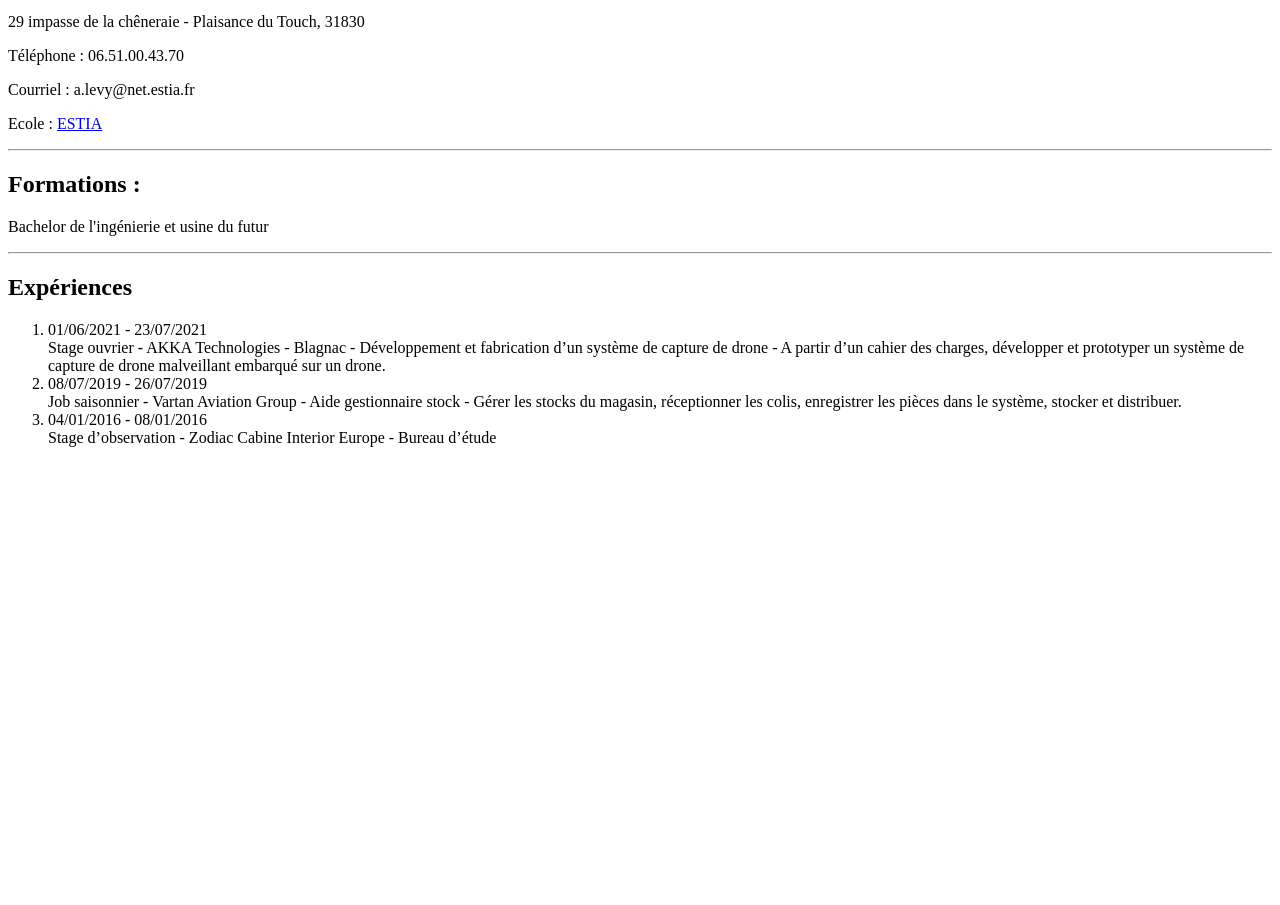
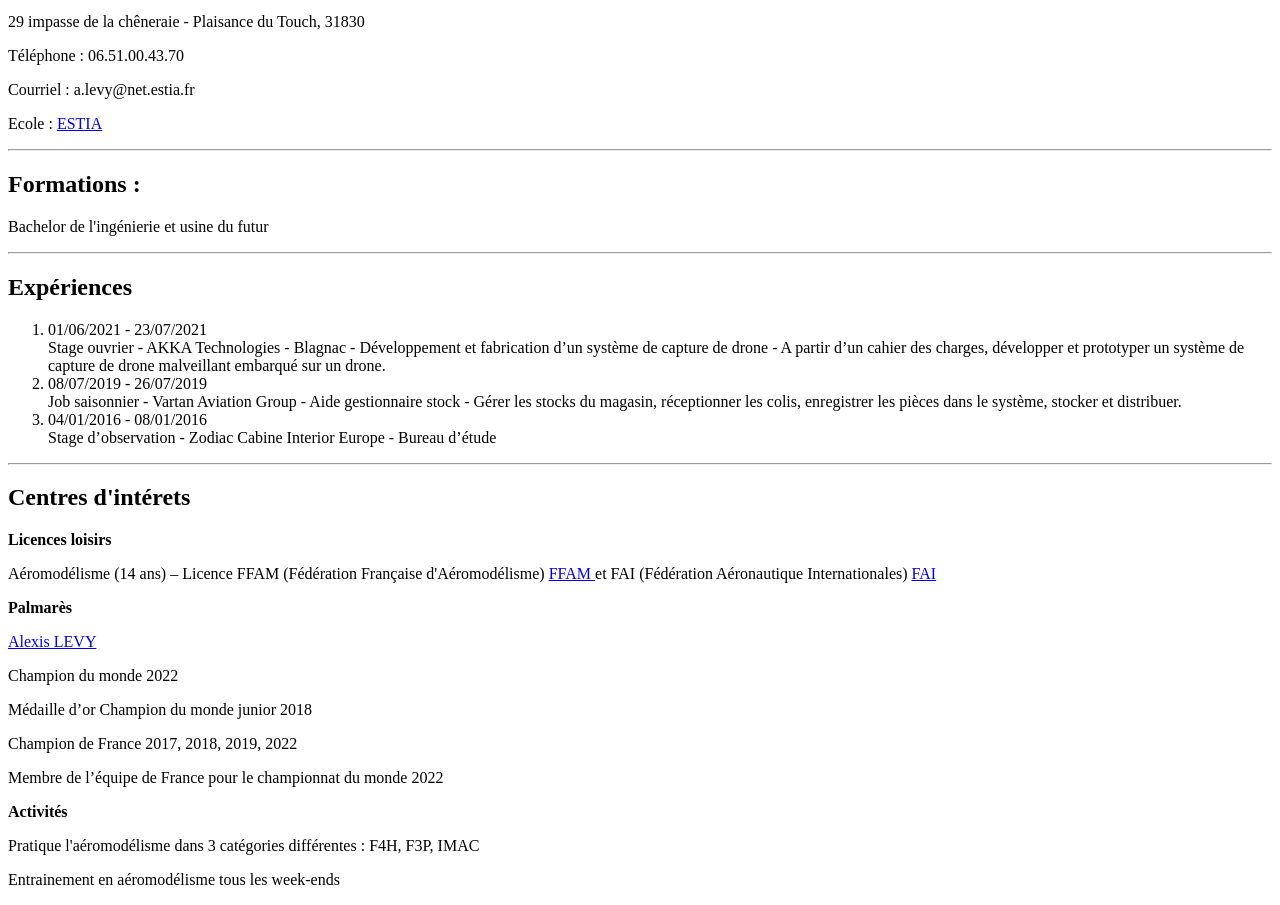
Before and after one commit to AlexisLEVY/AlexisLEVYgithub.io, a plain HTML site: page index.html in a window 1280 px wide. Shown: the part 101-1006 px from the top of the page. Before the commit the page ends 800 px from the top, so only its background shows below. Drawn offline with Linux system fonts and the light colour scheme.

Commit message:
Miscellanous

```diff
--- a/index.html
+++ b/index.html
@@ -36,5 +36,27 @@
         <li>04/01/2016 - 08/01/2016<br>
            Stage d’observation - Zodiac Cabine Interior Europe -  Bureau d’étude</li>
 
+    </ol>
+
+        <hr />
+
+        <h2>Centres d'intérets</h2>
+
+           <p><strong>Licences loisirs </strong></p>
+           <p>Aéromodélisme (14 ans) – Licence FFAM (Fédération Française d'Aéromodélisme) <a href="https://www.ffam.asso.fr/"> FFAM </a> et FAI (Fédération Aéronautique Internationales) <a href="https://www.fai.org/">
+           FAI </a> </p>
+
+           <p><strong>Palmarès </strong></p> <a href="https://www.ffam.asso.fr/fr/equipe-de-france/2399-alexis-levy.html"> Alexis LEVY </a>
+           <p>Champion du monde 2022</p>
+           <p>Médaille d’or Champion du monde junior 2018</p>
+           <p>Champion de France 2017, 2018, 2019, 2022</p>
+           <p>Membre de l’équipe de France pour le championnat du monde 2022</p>
+
+           <p><strong>Activités </strong></p>
+           <p>Pratique l'aéromodélisme dans 3 catégories différentes : F4H, F3P, IMAC</p>
+           <p>Entrainement en aéromodélisme tous les week-ends</p>
+
+
+
   </body>
 </html>
```
